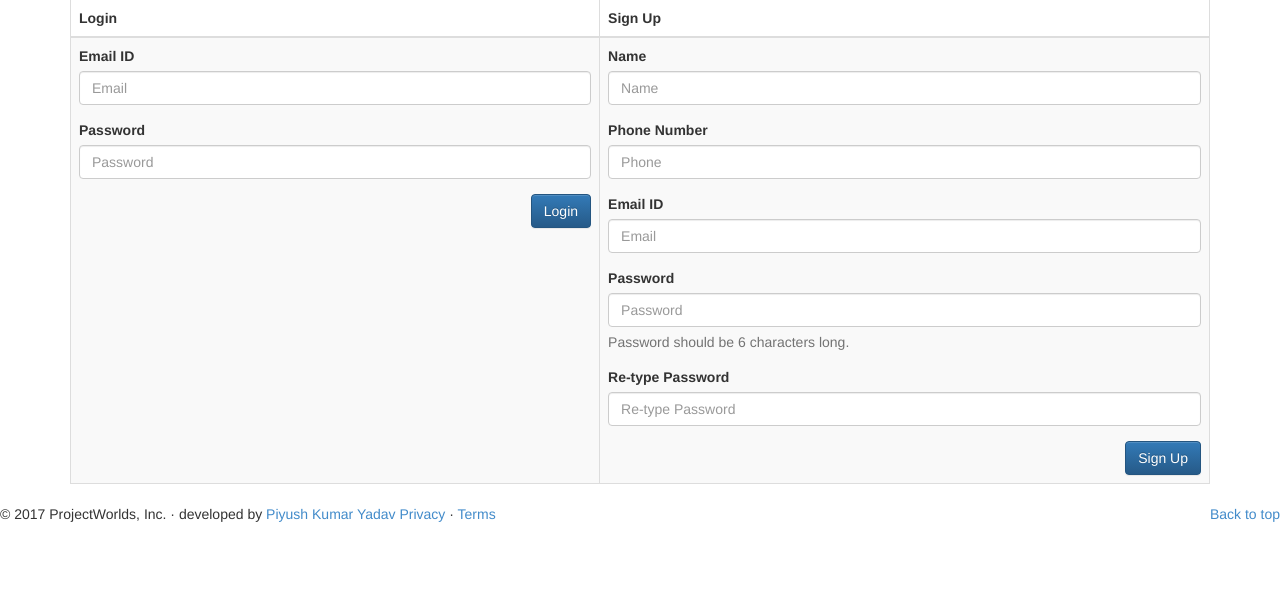
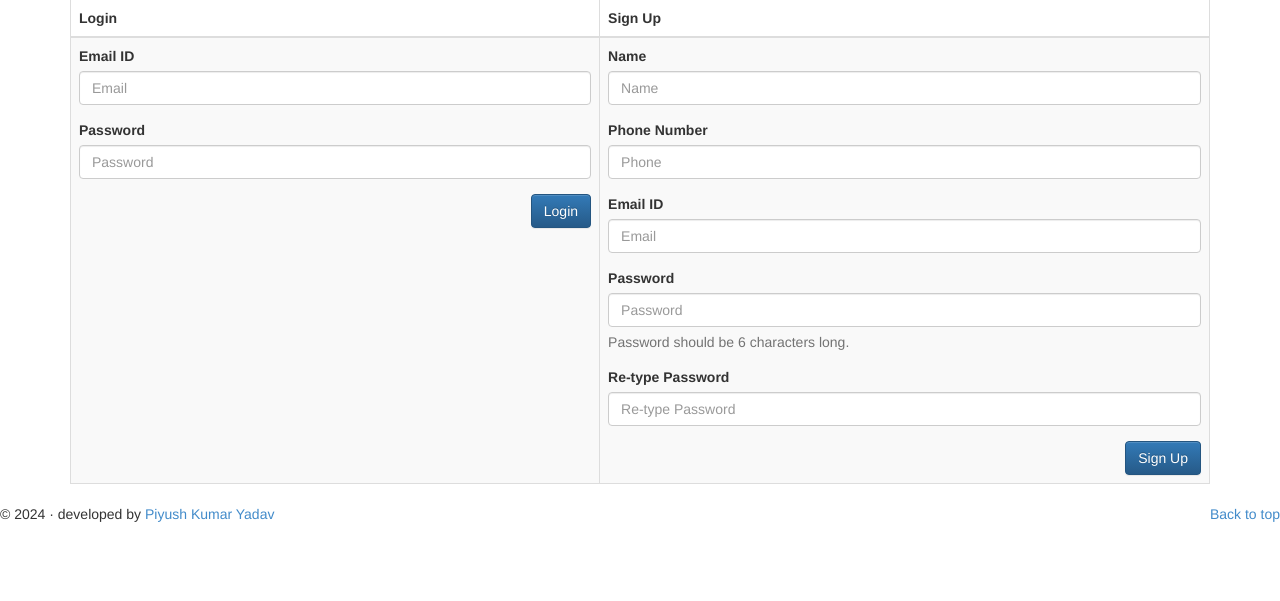
Before and after one commit to Piyush73-dba/attendance-system, a PHP site: page / in a window 1280 px wide. Shown: the part 168-769 px from the top of the page. Run offline with PHP 8.4, Linux system fonts and the light colour scheme; some libraries are stand-ins or nearby versions.

Commit message:
footer updated

```diff
--- a/index.php
+++ b/index.php
@@ -108,7 +108,7 @@
      <!-- FOOTER -->
       <footer style="background:; height:120%;">
         <p class="pull-right"><a href="#">Back to top</a></p>
-        <p>&copy;       2017 ProjectWorlds, Inc. &middot;  developed by  <a href="https://facebook.com/yugesh.verma.35">Piyush Kumar Yadav </a><a href="http://projectworlds.in">Privacy</a> &middot; <a href="http://projectworlds.in">Terms</a></p>
+        <p>&copy;    2024  &middot;  developed by  <a href="https://github.com/Piyush73-dba">Piyush Kumar Yadav </a></p>
       </footer>
 
     </div><!-- /.container -->
```
